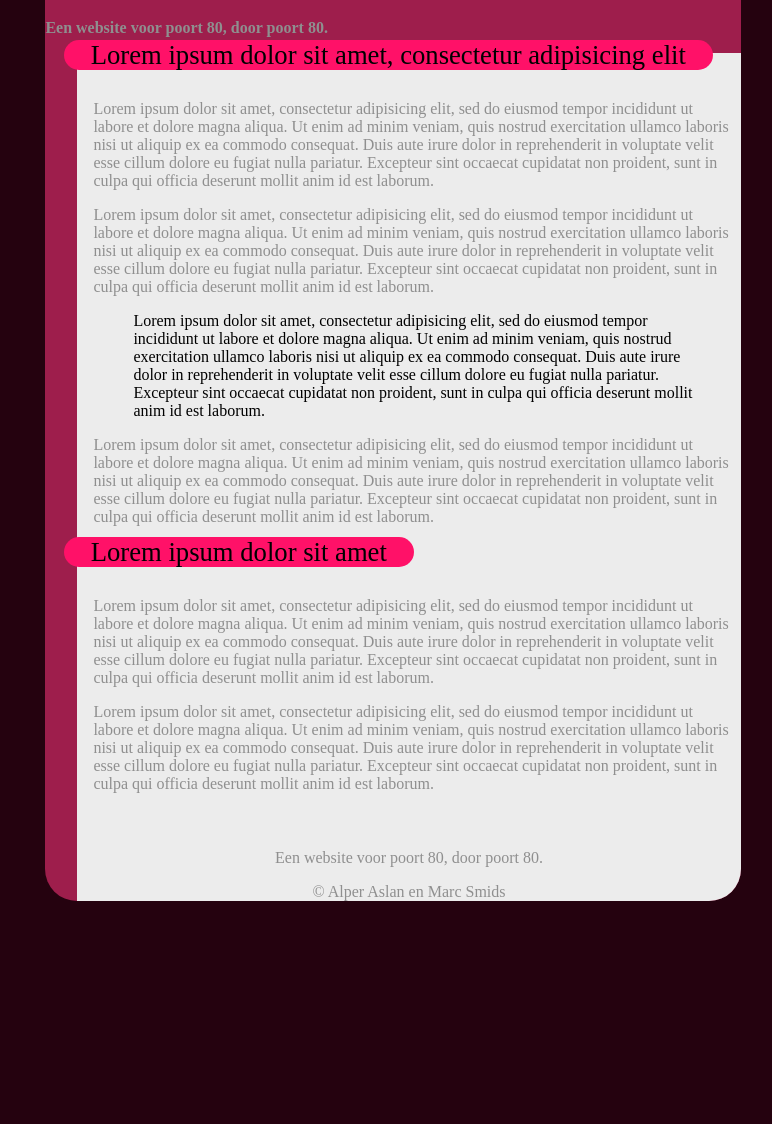
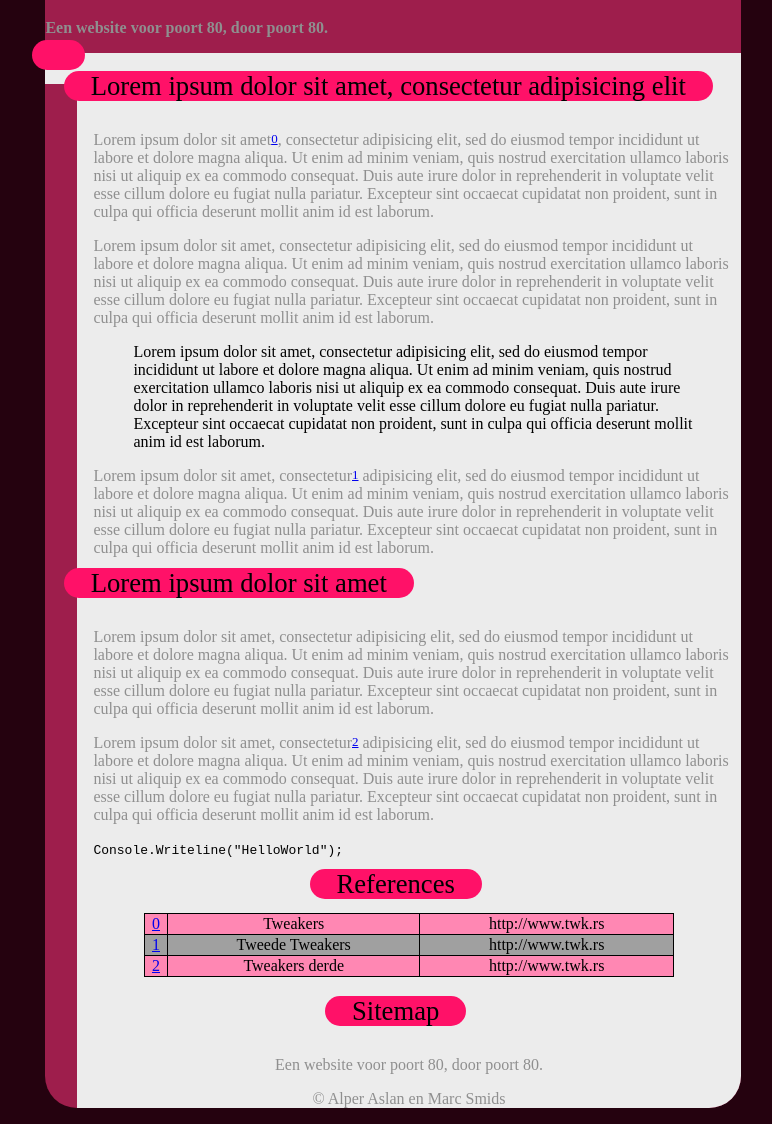
Before and after one commit to Asteryz/WebSerbah, a plain HTML site: page index.html in a window 1280 px wide. Shown: the part 61-1185 px from the top of the page, without its empty margins (89-861 px from the left). Before the commit the page ends 978 px from the top, so only its background shows below. Drawn offline with Linux system fonts and the light colour scheme.

Commit message:
References javascript toegevoegd

```diff
--- a/index.html
+++ b/index.html
@@ -1,6 +1,8 @@
 <!DOCTYPE HTML>
 <html>
   <head>
+    <script type="text/javascript" src="libs/jquery.js"></script>
+    <script type="text/javascript" src="scripts/references.js"></script>
     <link rel='stylesheet' type="text/css" href="style/basic.css">
     <title>Lorem ipsum dolor</title>
   </head>
@@ -10,26 +12,46 @@
         <h1>Lorem Ipsum dolor sit</h1>
         <p>Een website voor poort 80, door poort 80.</p>
       </header>
-      <nav></nav>
+      <nav>
+        <section>
+          <span>
+          </span>
+        </section>
+      </nav>
       <div class="content">
         <section>
           <span>Lorem ipsum dolor sit amet, consectetur adipisicing elit</span>
           <div>
-            <p>Lorem ipsum dolor sit amet, consectetur adipisicing elit, sed do eiusmod tempor incididunt ut labore et dolore magna aliqua. Ut enim ad minim veniam, quis nostrud exercitation ullamco laboris nisi ut aliquip ex ea commodo consequat. Duis aute irure dolor in reprehenderit in voluptate velit esse cillum dolore eu fugiat nulla pariatur. Excepteur sint occaecat cupidatat non proident, sunt in culpa qui officia deserunt mollit anim id est laborum.</p>
+            <p>Lorem ipsum dolor sit amet<a class="source" href="http://www.twk.rs">Tweakers</a>, consectetur adipisicing elit, sed do eiusmod tempor incididunt ut labore et dolore magna aliqua. Ut enim ad minim veniam, quis nostrud exercitation ullamco laboris nisi ut aliquip ex ea commodo consequat. Duis aute irure dolor in reprehenderit in voluptate velit esse cillum dolore eu fugiat nulla pariatur. Excepteur sint occaecat cupidatat non proident, sunt in culpa qui officia deserunt mollit anim id est laborum.</p>
             <p>Lorem ipsum dolor sit amet, consectetur adipisicing elit, sed do eiusmod tempor incididunt ut labore et dolore magna aliqua. Ut enim ad minim veniam, quis nostrud exercitation ullamco laboris nisi ut aliquip ex ea commodo consequat. Duis aute irure dolor in reprehenderit in voluptate velit esse cillum dolore eu fugiat nulla pariatur. Excepteur sint occaecat cupidatat non proident, sunt in culpa qui officia deserunt mollit anim id est laborum.</p>
             <blockquote>Lorem ipsum dolor sit amet, consectetur adipisicing elit, sed do eiusmod tempor incididunt ut labore et dolore magna aliqua. Ut enim ad minim veniam, quis nostrud exercitation ullamco laboris nisi ut aliquip ex ea commodo consequat. Duis aute irure dolor in reprehenderit in voluptate velit esse cillum dolore eu fugiat nulla pariatur. Excepteur sint occaecat cupidatat non proident, sunt in culpa qui officia deserunt mollit anim id est laborum.</blockquote>
-            <p>Lorem ipsum dolor sit amet, consectetur adipisicing elit, sed do eiusmod tempor incididunt ut labore et dolore magna aliqua. Ut enim ad minim veniam, quis nostrud exercitation ullamco laboris nisi ut aliquip ex ea commodo consequat. Duis aute irure dolor in reprehenderit in voluptate velit esse cillum dolore eu fugiat nulla pariatur. Excepteur sint occaecat cupidatat non proident, sunt in culpa qui officia deserunt mollit anim id est laborum.</p>
+            <p>Lorem ipsum dolor sit amet, consectetur<a class="source" href="http://www.twk.rs">Tweede Tweakers</a> adipisicing elit, sed do eiusmod tempor incididunt ut labore et dolore magna aliqua. Ut enim ad minim veniam, quis nostrud exercitation ullamco laboris nisi ut aliquip ex ea commodo consequat. Duis aute irure dolor in reprehenderit in voluptate velit esse cillum dolore eu fugiat nulla pariatur. Excepteur sint occaecat cupidatat non proident, sunt in culpa qui officia deserunt mollit anim id est laborum.</p>
           </div>
         </section>
         <section>
           <span>Lorem ipsum dolor sit amet</span>
           <div>
-            <p>Lorem ipsum dolor sit amet, consectetur adipisicing elit, sed do eiusmod tempor incididunt ut labore et dolore magna aliqua. Ut enim ad minim veniam, quis nostrud exercitation ullamco laboris nisi ut aliquip ex ea commodo consequat. Duis aute irure dolor in reprehenderit in voluptate velit esse cillum dolore eu fugiat nulla pariatur. Excepteur sint occaecat cupidatat non proident, sunt in culpa qui officia deserunt mollit anim id est laborum.</p>
-            <p>Lorem ipsum dolor sit amet, consectetur adipisicing elit, sed do eiusmod tempor incididunt ut labore et dolore magna aliqua. Ut enim ad minim veniam, quis nostrud exercitation ullamco laboris nisi ut aliquip ex ea commodo consequat. Duis aute irure dolor in reprehenderit in voluptate velit esse cillum dolore eu fugiat nulla pariatur. Excepteur sint occaecat cupidatat non proident, sunt in culpa qui officia deserunt mollit anim id est laborum.</p>
+            <p>Lorem ipsum dolor sit amet, consectetur adipisicing elit, sed do eiusmod tempor incididunt ut labore et dolore magna aliqua. Ut enim ad minim veniam, quis nostrud exercitation ullamco laboris nisi ut aliquip ex ea commodo consequat.
+ Duis aute irure dolor in reprehenderit in voluptate velit esse cillum dolore eu fugiat nulla pariatur. Excepteur sint occaecat cupidatat non proident, sunt in culpa qui officia deserunt mollit anim id est laborum.</p>
+            <p>Lorem ipsum dolor sit amet, consectetur<a class="source" href="http://www.twk.rs">Tweakers derde</a> adipisicing elit, sed do eiusmod tempor incididunt ut labore et dolore magna aliqua. Ut enim ad minim veniam, quis nostrud exercitation ullamco laboris nisi ut aliquip ex ea commodo consequat. Duis aute irure dolor in reprehenderit in voluptate velit esse cillum dolore eu fugiat nulla pariatur. Excepteur sint occaecat cupidatat non proident, sunt in culpa qui officia deserunt mollit anim id est laborum.</p>
+            <code>Console.Writeline("HelloWorld");</code>
           </div>
         </section>
       </div>
       <footer>
+        <section>
+          <span>References</span>
+          <table class="references">
+            <!--Javascript is supposed to generate a sources overview here-->
+            <!--Column 1 link to the anchor-->
+            <!--Column 2 a description to the link-->
+            <!--Column 3 the actual url-->
+          </table>
+        </section>
+        <section>
+          <span>Sitemap</span>
+            <!--Javascript is supposed to generate a sitemap here-->
+        </section>
         <p>Een website voor poort 80, door poort 80.</p>
         <p>&copy Alper Aslan en Marc Smids</p>
       </footer>
--- /dev/null
+++ b/scripts/references.js
@@ -0,0 +1,11 @@
+$(document).ready(function()
+{
+  // Create References
+  $("a.source").each(function( index )
+  {
+    $(this).attr("id", "source:" + index);
+    var row = "<tr><td><a href=\"\#"+$(this).attr("id")+"\">"+ index +"</a></td><td>" + $(this).text() +"</td><td>"+ $(this).attr("href") +"</td></tr>";
+    $(this).text(index);
+    $("table.references").append(row);
+  });
+});
--- a/style/basic.css
+++ b/style/basic.css
@@ -71,3 +71,30 @@ footer
   text-align:center;
   border-bottom-right-radius:2em;
 }
+
+a.source
+{
+  font-size:small;
+  vertical-align:top;
+}
+
+table
+{
+  width:80%;
+  border-collapse:collapse;
+  margin-left:auto;
+  margin-right:auto;
+  margin-bottom:2em;
+}
+table tr:nth-child(2n)
+{
+  background-color:#A0A0A0;
+}
+table tr:nth-child(2n+1)
+{
+  background-color:#ff87b3
+}
+table tr td
+{
+  border:1px solid;
+}
```
